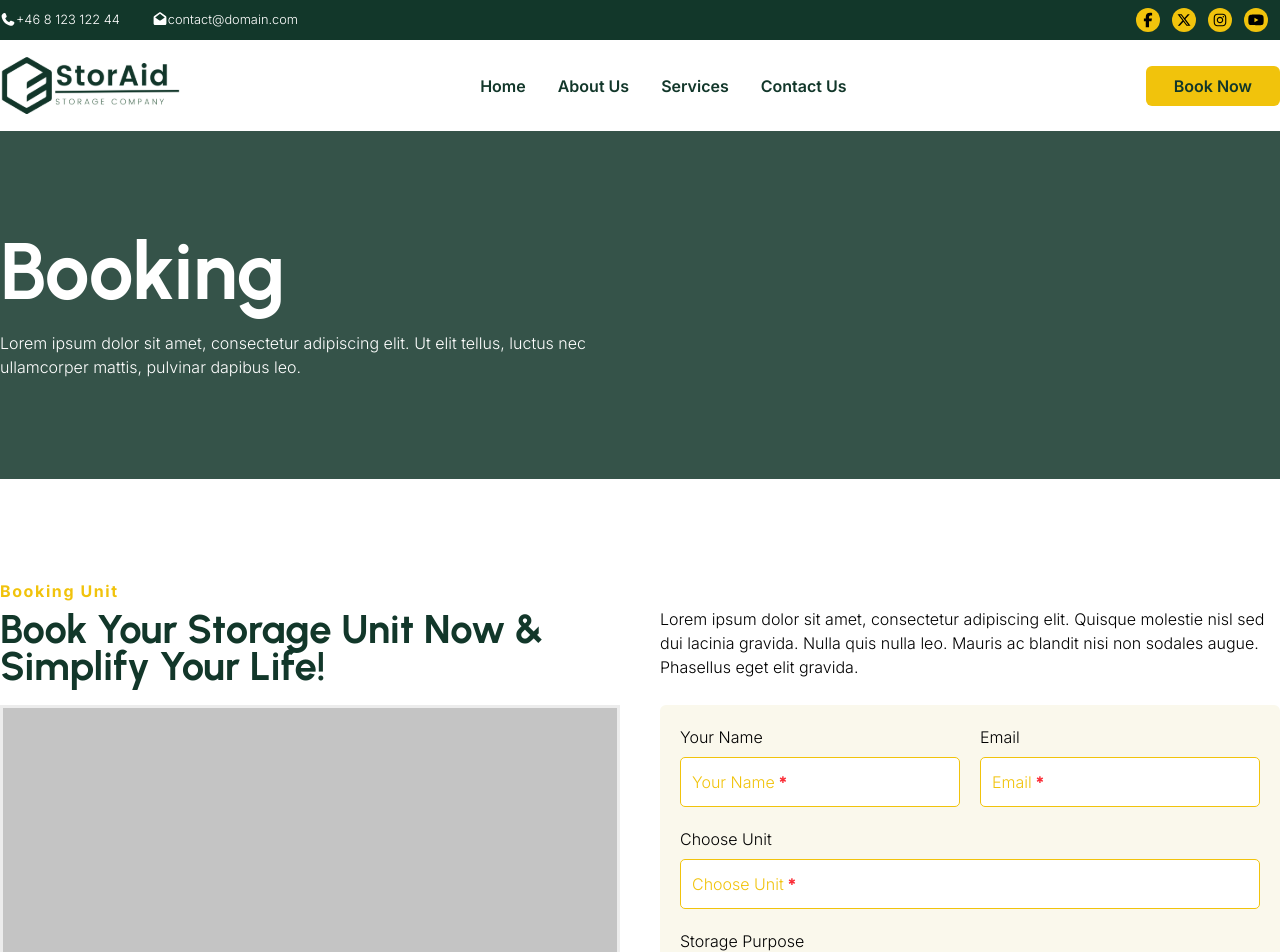
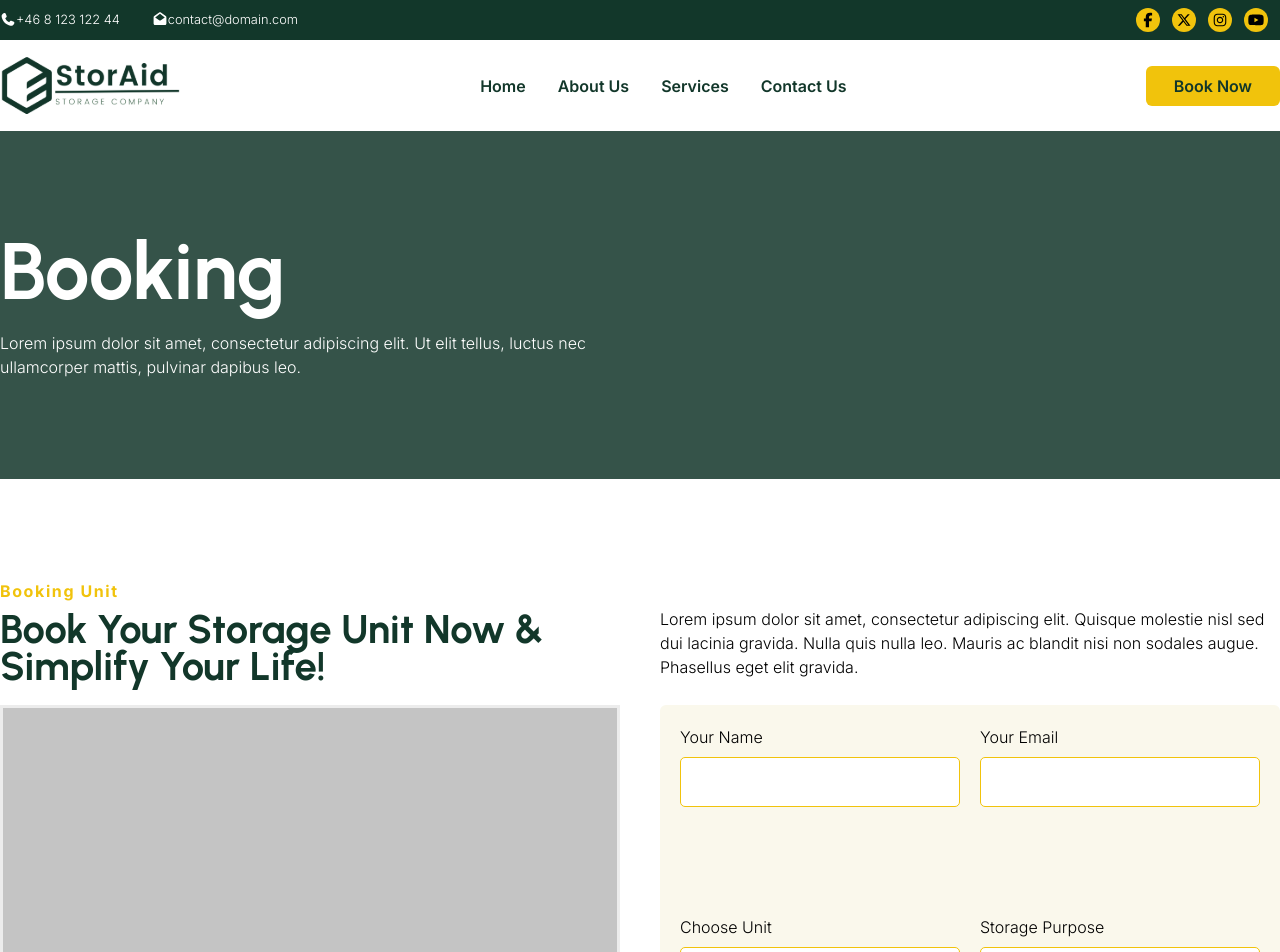
Before and after one commit to Alecal/storaid-react, a React (Vite) app: page /booking in a window 1280 px wide. Shown: the top 952 px of the page. Built offline with nearby package versions, Linux system fonts and the light colour scheme.

Commit message:
Revertad kod för inputfield. Ska göra om koden för formulär från grunden

```diff
--- a/src/components/BookNowForm.jsx
+++ b/src/components/BookNowForm.jsx
@@ -2,6 +2,9 @@ import React from 'react'
 import Headline from './Headline'
 import InputField from './InputField'
 import ButtonStandard from './ButtonStandard'
+import { Form } from 'react-router-dom'
+import FormField from './FormField'
+import FormInput from './FormInput.old'
 
 function BookNowForm() {
   return (
@@ -20,28 +23,12 @@ function BookNowForm() {
             <div className='imageCard'></div>
           </div>
           <div className='w-1/2'>
-            <form className='sectionYellowLight h-full rounded-md p-5'>
-
-
-              <div className='flex gap-5 mb-5'>
-                <div className='w-1/2'>
-                <InputField label='Your Name' placeholder='Your Name' placeholderStar='false' type='name' required='true' errorMessage='Please enter a valid name.'></InputField>
-                </div>
-                <div className='w-1/2'>
-                <InputField label='Email' placeholder='Email' placeholderStar='false' type='name' required='true' errorMessage='Please enter a valid email.'></InputField>
-                </div>
-              </div>
-
-              <div className='mb-5'>
-                <InputField label='Choose Unit' placeholderStar='false' placeholder='Choose Unit' type='unit' required='true' errorMessage='Please choose a unit.' error='true'></InputField>
-              </div>
-
-              <div className='mb-5'>
-                <InputField label='Storage Purpose' placeholder='Describe your storage purpose so that we can match your request' placeholderStar='false' type='comment' height='large'></InputField>
-              </div>
-              <ButtonStandard type="submit" width='large'>Book Unit</ButtonStandard>
-
-            </form>
+            <FormField className='grid grid-cols-2 gap-5'>
+              <FormInput label='Your Name'></FormInput>
+              <FormInput label='Your Email'></FormInput>
+              <FormInput label='Choose Unit' className='col-span-2'></FormInput>
+              <FormInput label='Storage Purpose' className='col-span-2'></FormInput>
+            </FormField>
           </div>
         </div>
       </div>
--- /dev/null
+++ b/src/components/FormField.jsx
@@ -0,0 +1,16 @@
+import React from 'react'
+
+function FormField({ children, className }) {
+
+  const handleSubmit = (e) => {
+    e.preventDefault();
+  }
+
+  return (
+    <form onSubmit={handleSubmit} className={`sectionYellowLight h-full rounded-md p-5 ${className}`} noValidate>
+      {children}
+    </form>
+  )
+}
+
+export default FormField
--- /dev/null
+++ b/src/components/FormInput.old.jsx
@@ -0,0 +1,54 @@
+import { useState } from 'react'
+
+import { FontAwesomeIcon } from '@fortawesome/react-fontawesome';
+import { faCircleExclamation } from '@fortawesome/free-solid-svg-icons';
+
+function FormInput({
+    id,
+    name,
+    label = '',
+    placeholder = '',
+    placeholderStar = true,
+    required = false,
+    className = '',
+    inputType = 'text',
+    errorMessage = '',
+    onChange = () => {}
+}) {
+  const [textInput, setTextInput] = useState ('')
+
+  const placeholderHidden = false
+
+  let labelAlign = 'top-1/2'
+
+  return (
+    <>
+    <div>
+    {label !== '' && <label className='mb-2 block-label' htmlFor={id}><p>{label}</p><span className='text-red-500 font-extrabold'>{ required && !placeholderStar ? ' *' : '' }</span></label>}
+    <div className={`relative flex align-middle w-full`}>
+
+          <input
+            id={ id }
+            type={ inputType }
+            name={ name }
+            value={textInput}
+            onChange={(e) => { setTextInput(e.target.value) }}
+            placeholder=''
+            className={`inputField w-full p-3 ${className}`}
+            required={ true }
+            autoComplete="off"
+          />
+
+      <div className={ `absolute ${labelAlign} left-3 transform -translate-y-1/2 pointer-events-none ${ textInput === '' ? '' : 'hidden' }` }>
+        <p className={`col-primary body-text-standard`}>
+          {placeholder}<span className='text-red-500 font-extrabold'>{ required && placeholderStar ? ' *' : '' }</span>
+        </p>
+      </div>
+    </div>
+    {errorMessage && (<p className='flex-1 text-sm text-bold-acc text-red-500'><FontAwesomeIcon className='pr-1' icon={faCircleExclamation}/>{errorMessage}</p>)}
+    </div>
+    </>
+  )
+}
+
+export default FormInput
--- a/src/components/InputField.jsx
+++ b/src/components/InputField.jsx
@@ -1,44 +1,19 @@
 import { useState } from 'react'
 
-import { FontAwesomeIcon } from '@fortawesome/react-fontawesome';
-import { faCircleExclamation } from '@fortawesome/free-solid-svg-icons';
-
-function InputField({ label = '', placeholder = '', placeholderStar = true, required = false, id, className = '', height = '', errorMessage = '', error = false}) {
+function InputField({ placeholder = '', required = false, id, className = '' }) {
 
   const [textInput, setTextInput] = useState ('')
   const placeholderHidden = false
-  let labelAlign = 'top-1/2'
-
-  switch (height) {
-      case 'small':
-        height = 'h-10';
-        break;
-      case 'medium':
-        height = 'h-20';
-        break;
-      case 'large':
-        height = 'h-40';
-        labelAlign = 'top-6'
-        break;
-      default:
-        height = '';
-    }
 
   return (
-    <>
-    <div>
-    {label !== '' && <label className='mb-2 block-label' htmlFor={id}><p>{label}</p><span className='text-red-500 font-extrabold'>{ required && !placeholderStar ? ' *' : '' }</span></label>}
-    <div className={`relative flex align-middle w-full`}>
-      <input id={id} value={textInput} onChange={ (e) => { setTextInput(e.target.value) } } placeholder='' className={`${height} inputField w-full p-3 ${className}`} required={required} autocomplete="off"/>
-      <div className={ `absolute ${labelAlign} left-3 transform -translate-y-1/2 pointer-events-none ${ textInput === '' ? '' : 'hidden' }` }>
+    <div className='relative flex align-middle w-full'>
+      <input id={id} value={textInput} onChange={ (e) => { setTextInput(e.target.value) } } placeholder='' className={`inputField w-full p-3 ${className}`} required={required} autocomplete="off"/>
+      <div className={ `absolute top-1/2 left-3 transform -translate-y-1/2 pointer-events-none ${ textInput === '' ? '' : 'hidden' }` }>
         <p className='col-primary body-text-standard'>
-          {placeholder}<span className='text-red-500 font-extrabold'>{ required && placeholderStar ? ' *' : '' }</span>
+          {placeholder}<span className='text-red-500 font-extrabold'>{ required === 'true' ? ' *' : '' }</span>
         </p>
       </div>
     </div>
-    {error && !errorMessage && (<p className='flex-1 text-sm text-bold-acc text-red-500'><FontAwesomeIcon className='pr-1' icon={faCircleExclamation}/>{errorMessage}</p>)}
-    </div>
-    </>
   )
 }
 
--- a/src/index.css
+++ b/src/index.css
@@ -33,11 +33,15 @@ a { font-family: "Inter", sans-serif; font-size: 1rem; line-height: 1.5rem; colo
 a:hover {color: var(--primary-green-dark);}
 
 .inputField {
+    font-family: "Inter", sans-serif;
+    font-weight: 300;
+    font-style: normal;
     background-color: white;
     border: 1px solid var(--primary-color);
     border-radius: 5px;
     line-height: 1.5;
     transition: border-color 0.2s ease-in-out, box-shadow 0.2s ease-in-out;
+    vertical-align: top;
 }
 
 .block-label {
```
